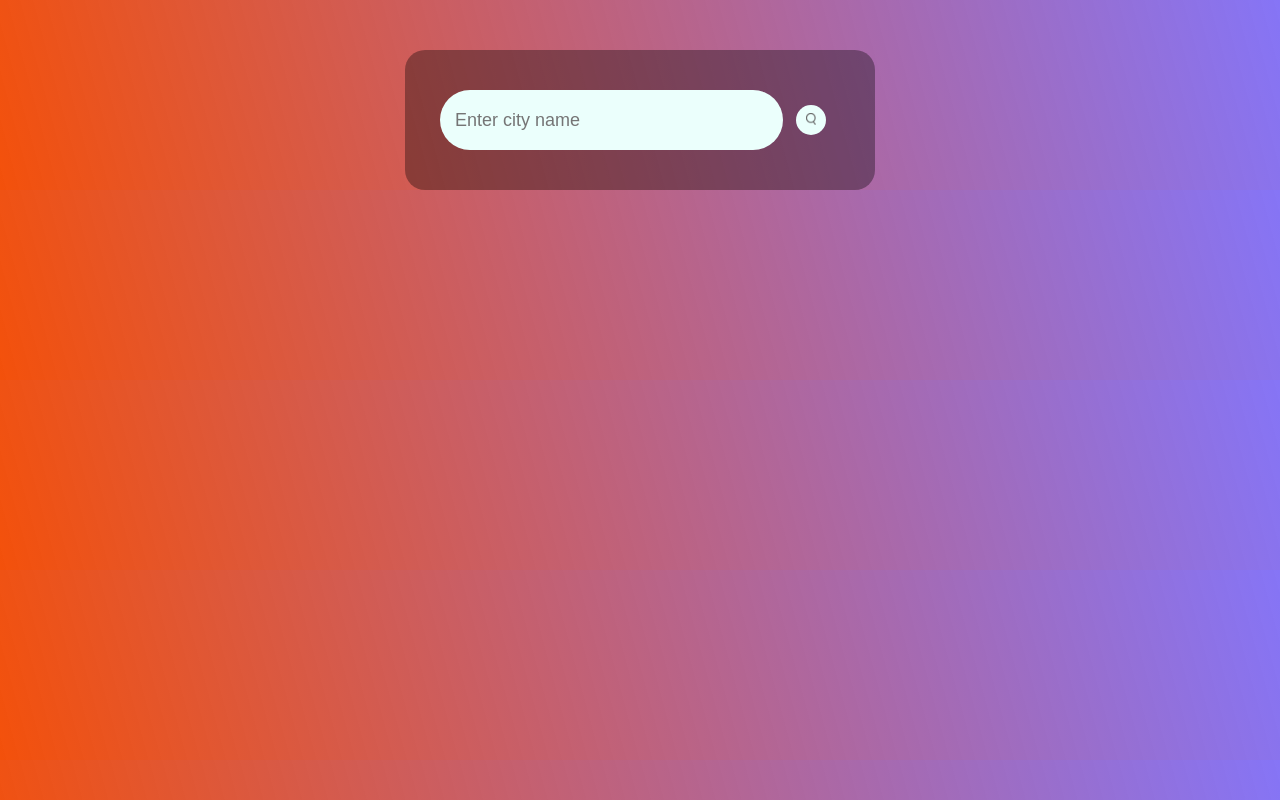
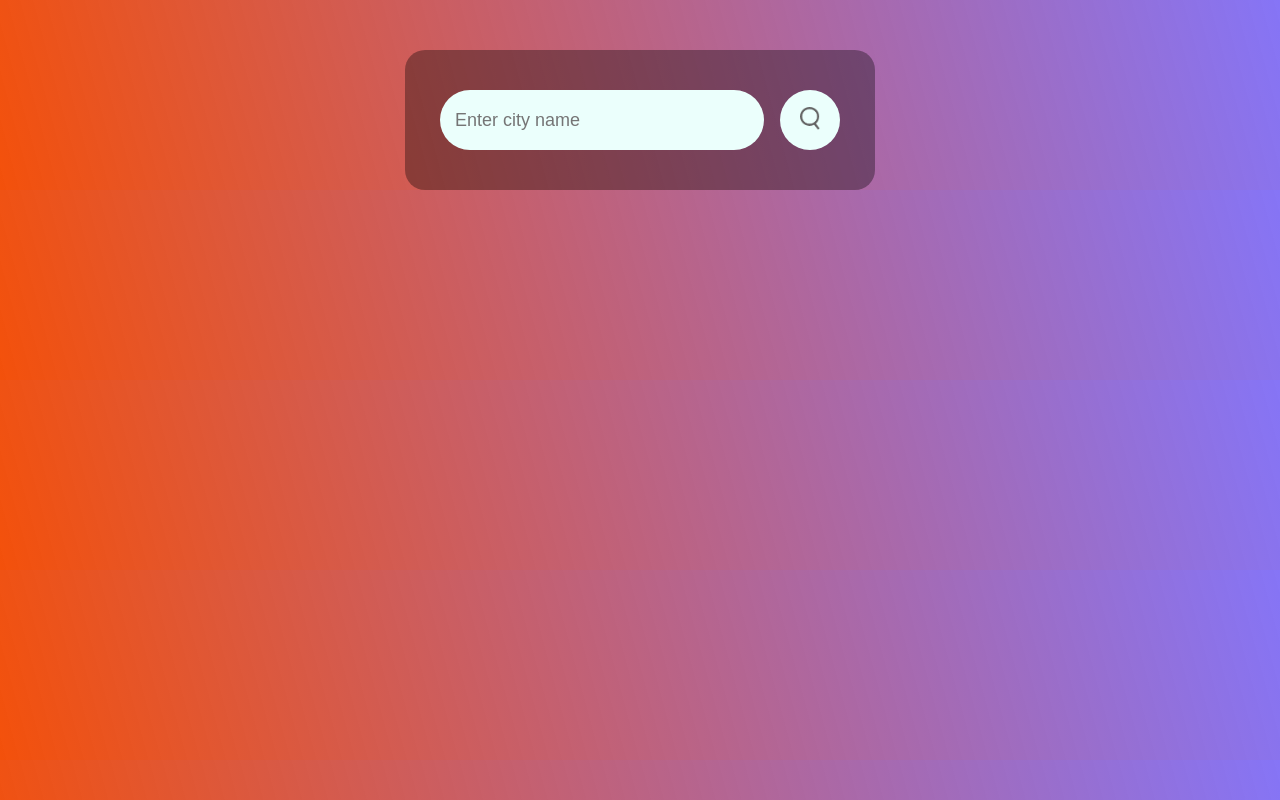
Before and after one commit to ShoaibCoder/Weather-api-app, a plain HTML site: page index.html in a window 1280 px wide. Drawn offline with Linux system fonts and the light colour scheme.

Commit message:
Update style.css

```diff
--- a/style.css
+++ b/style.css
@@ -116,22 +116,3 @@ justify-content: space-between;
    width: 40px;
    }
 }
-
-@media (min-width:360px){
-
-    .search button img{
-        width: 10px;
-    }
-
-    .search button{
-        height: 30px;
-        width: 30px;
-       padding: 0 8px;
-       margin-right:14px;
-        }
-
-        .search input{
-       margin-right: 13px;
-        }
-
-}
```
